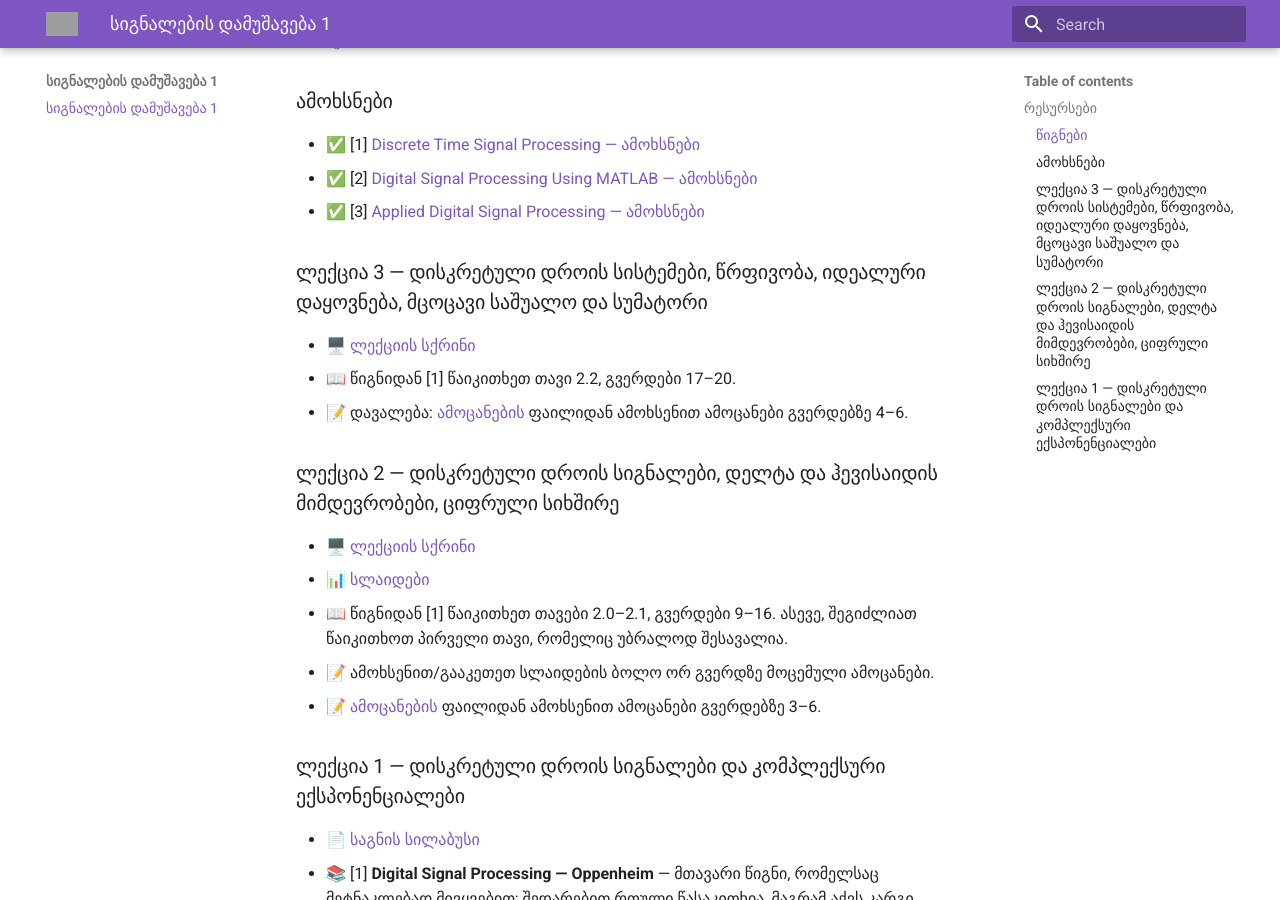
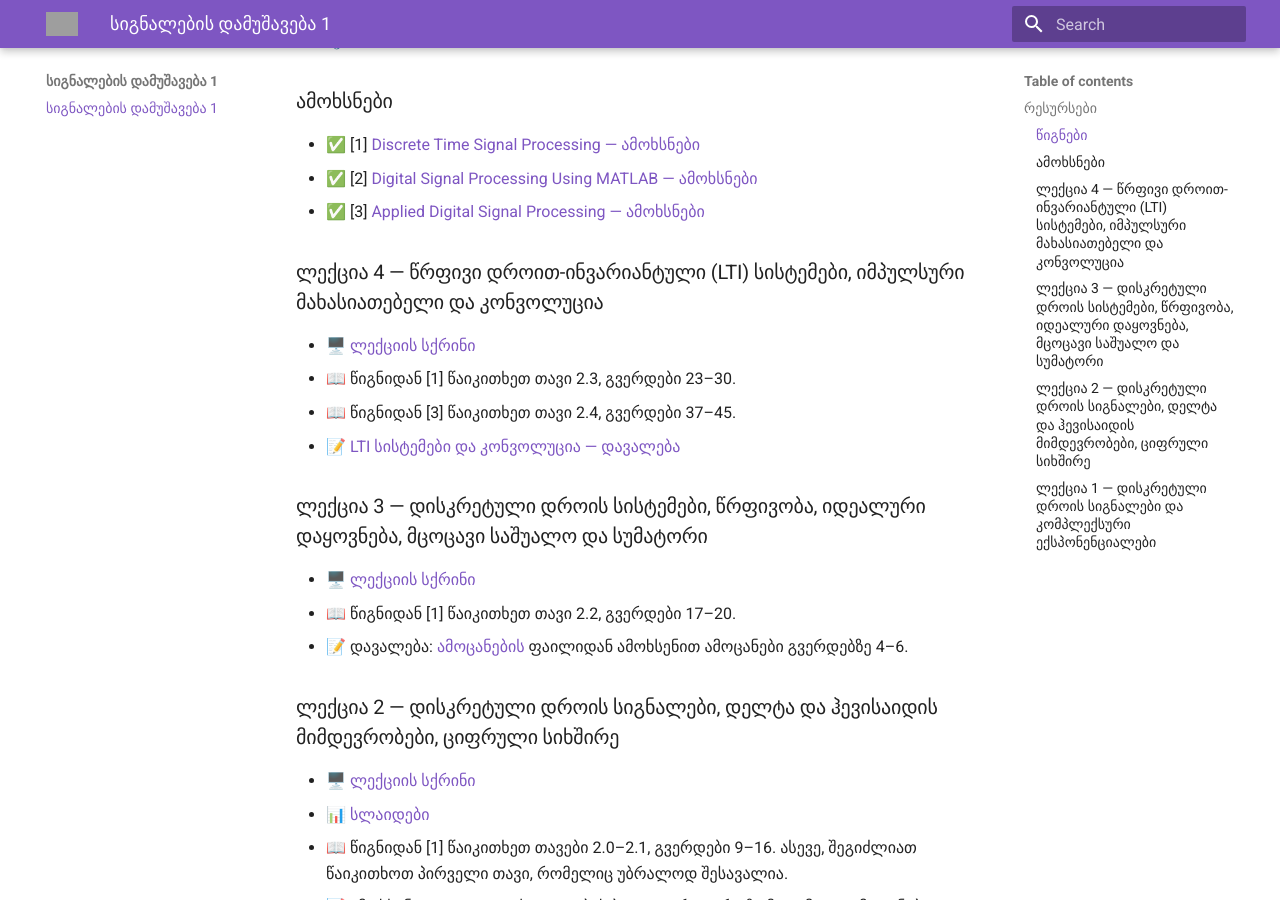
Before and after one commit to gugavar/signal-processing-1-fall-2026, an MkDocs documentation site: the page built from docs/index.md, in a window 1280 px wide and 900 px high, scrolled down 349 px. Built offline with MkDocs 1.6.1 and Material for MkDocs 9.7.7, drawn with Linux system fonts in a browser that asks for light colours; grey boxes are pictures that could not be loaded.

Commit message:
Update index.md

```diff
--- a/docs/index.md
+++ b/docs/index.md
@@ -14,6 +14,14 @@
 - ✅ [1] [Discrete Time Signal Processing — ამოხსნები](https://drive.google.com/file/d/1C74Jm6uUUa_pUx7VfVtefjMOFdmmksEB/view?usp=sharing)
 - ✅ [2] [Digital Signal Processing Using MATLAB — ამოხსნები](https://drive.google.com/file/d/1nd2ObU4cImYh0R412KcQoaTxOTonJioe/view?usp=sharing)
 - ✅ [3] [Applied Digital Signal Processing — ამოხსნები](https://drive.google.com/file/d/1bpyNl1Ugp6BYxB6EaGVTJMIYeHz6Em-E/view?usp=sharing)
+
+### ლექცია 4 — წრფივი დროით-ინვარიანტული (LTI) სისტემები, იმპულსური მახასიათებელი და კონვოლუცია
+
+- 🖥️ [ლექციის სქრინი](https://drive.google.com/file/d/1h45CzV7tolgVD2o_xyqFZs7BZMnsNDKb/view?usp=drive_link)
+- 📖 წიგნიდან [1] წაიკითხეთ თავი 2.3, გვერდები 23–30.
+- 📖 წიგნიდან [3] წაიკითხეთ თავი 2.4, გვერდები 37–45.
+- 📝 [LTI სისტემები და კონვოლუცია — დავალება](https://drive.google.com/file/d/1UWOTcilBXXgo7_ba3Tqvq7cHZ504_375/view?usp=drive_link)
+
 
 ### ლექცია 3 — დისკრეტული დროის სისტემები, წრფივობა, იდეალური დაყოვნება, მცოცავი საშუალო და სუმატორი
 
```
